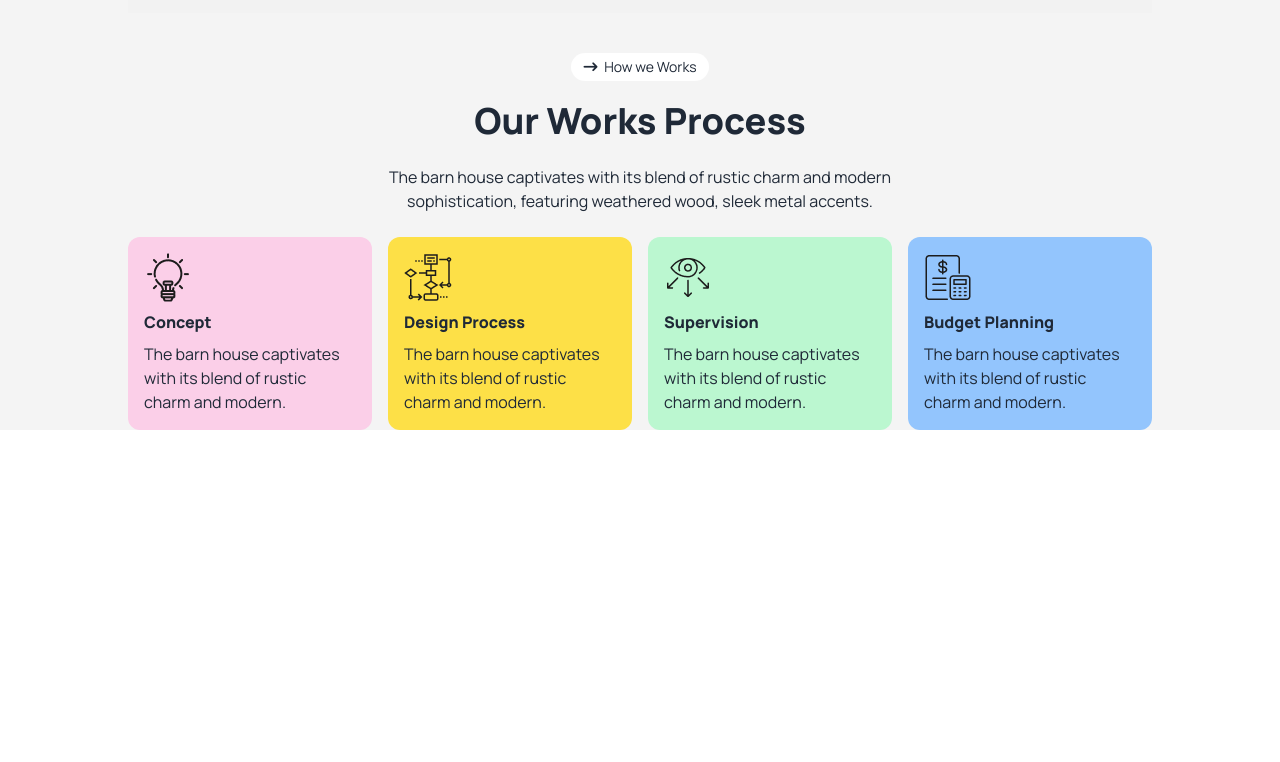
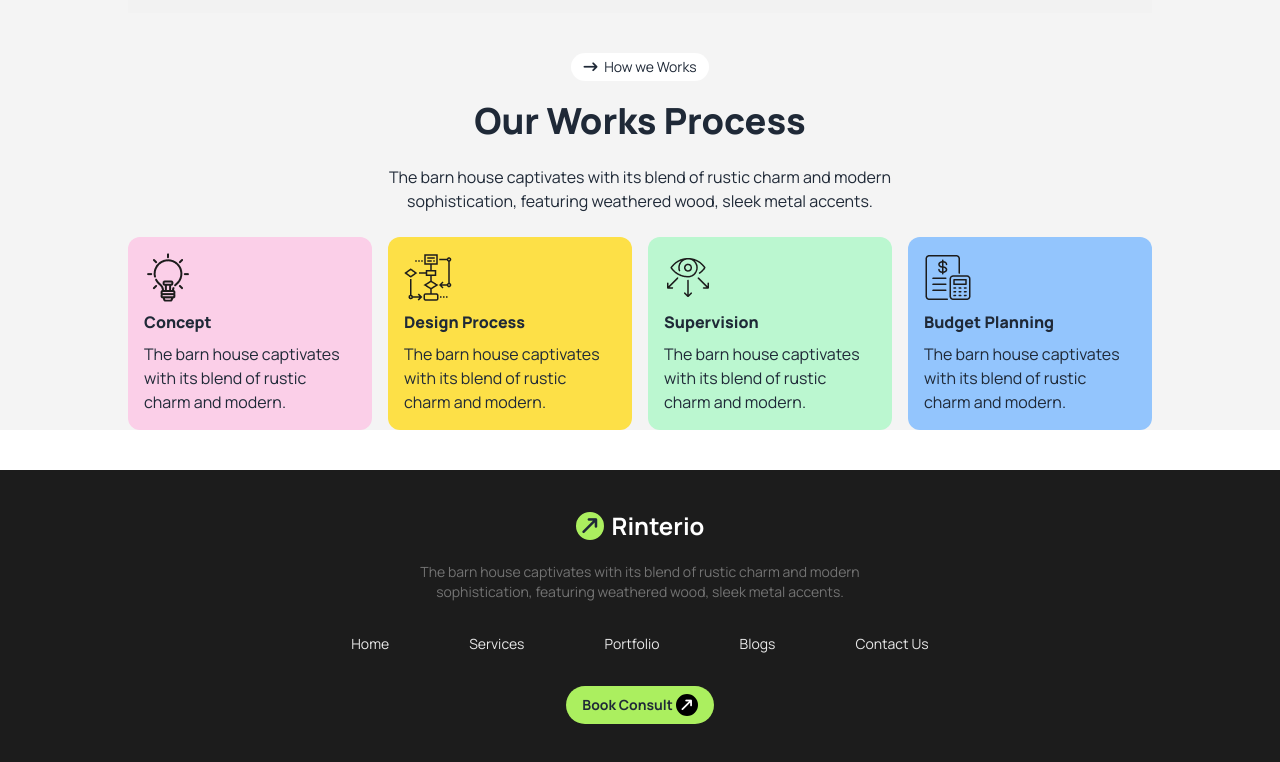
Before and after one commit to wadsahin/assignment-03, a plain HTML site: page index.html in a window 1280 px wide. Shown: the part 1433-2195 px from the top of the page. Before the commit the page ends 1903 px from the top, so only its background shows below. Drawn offline with nearby package versions, Linux system fonts and the light colour scheme.

Commit message:
footer complete & added

```diff
--- a/index.html
+++ b/index.html
@@ -43,7 +43,6 @@
     <nav class="w-11/12 mx-auto pt-5">
       <div class="navbar ">
         <div class="navbar-start">
-
           <a class="btn btn-ghost text-xl font-bold">
             <i class="fa-solid fa-arrow-right-long bg-primary rounded-full p-1 -rotate-45"></i>
             <span class="text-2xl">Rinterio</span>
@@ -182,7 +181,8 @@
       <div>
         <h2 class="text-3xl md:text-4xl font-black text-center mb-6">Our Works Process
         </h2>
-        <p class="text-center md:w-3/5 mx-auto">The barn house captivates with its blend of rustic charm and modern sophistication,
+        <p class="text-center md:w-3/5 mx-auto">The barn house captivates with its blend of rustic charm and modern
+          sophistication,
           featuring weathered wood, sleek metal accents.</p>
         <!-- cards container -->
         <div class="grid grid-cols-1 sm:grid-cols-2 lg:grid-cols-4 gap-4 mt-6">
@@ -215,9 +215,56 @@
       </div>
 
     </section>
+    <!-- challenges: Latest Portfolio Section START -->
+    <section class="w-11/12 lg:w-4/5 mx-auto mb-10">
+
+    </section>
+    <!-- challenges: Latest Portfolio Section END -->
+
+    <!-- Challenges: Unique section START-->
+    <section class="w-11/12 lg:w-4/5 mx-auto mb-10">
+
+    </section>
+    <!-- Challenges: Unique section END-->
+
+
+    <!-- Form: Contact section START-->
+    <section class="w-11/12 lg:w-4/5 mx-auto mb-10">
+
+    </section>
+    <!-- Form: Contact section END-->
   </main>
   <!-- footer section -->
-  <footer></footer>
+  <footer class="footer footer-center bg-[#1C1C1C] p-10">
+    <!-- footer contents -->
+     <div class="lg:w-4/6 mx-auto">
+      <aside>
+        <!-- brand btn -->
+        <div class="flex justify-center mb-5">
+          <a class="text-xl font-bold flex items-center gap-2">
+            <i class="fa-solid fa-arrow-right-long bg-primary rounded-full p-1 -rotate-45"></i>
+            <span class="text-2xl text-white">Rinterio</span>
+          </a>
+        </div>
+        <p class="text-[#737373] md:w-4/6 mx-auto">The barn house captivates with its blend of rustic charm and modern sophistication, featuring
+          weathered wood, sleek metal accents.</p>
+      </aside>
+      <nav class="my-6">
+        <ul class="flex flex-col sm:flex-row gap-6 md:gap-20 text-[#E9E9E9]">
+          <li><a href="#">Home</a></li>
+          <li><a href="#">Services</a></li>
+          <li><a href="#">Portfolio</a></li>
+          <li><a href="#">Blogs</a></li>
+          <li><a href="#">Contact Us</a></li>
+        </ul>
+      </nav>
+      <!-- footer btn -->
+        <a class="w-full sm:w-fit rounded-full bg-primary py-2 px-4">
+          <span class="font-bold">Book Consult</span>
+          <i class="fa-solid fa-arrow-right-long bg-black text-white rounded-full p-1 -rotate-45"></i>
+        </a>
+     </div>
+  </footer>
 </body>
 
 </html>
```
Lines whose indentation alone changed are shown as unchanged.
